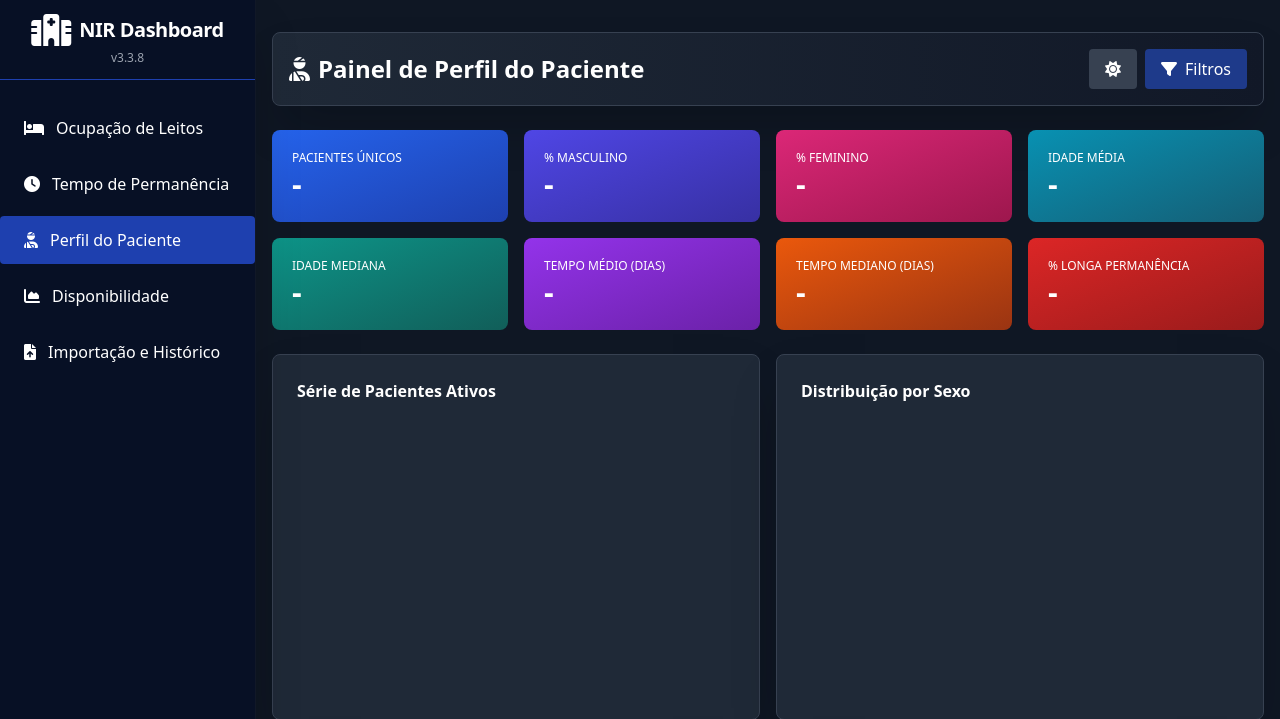
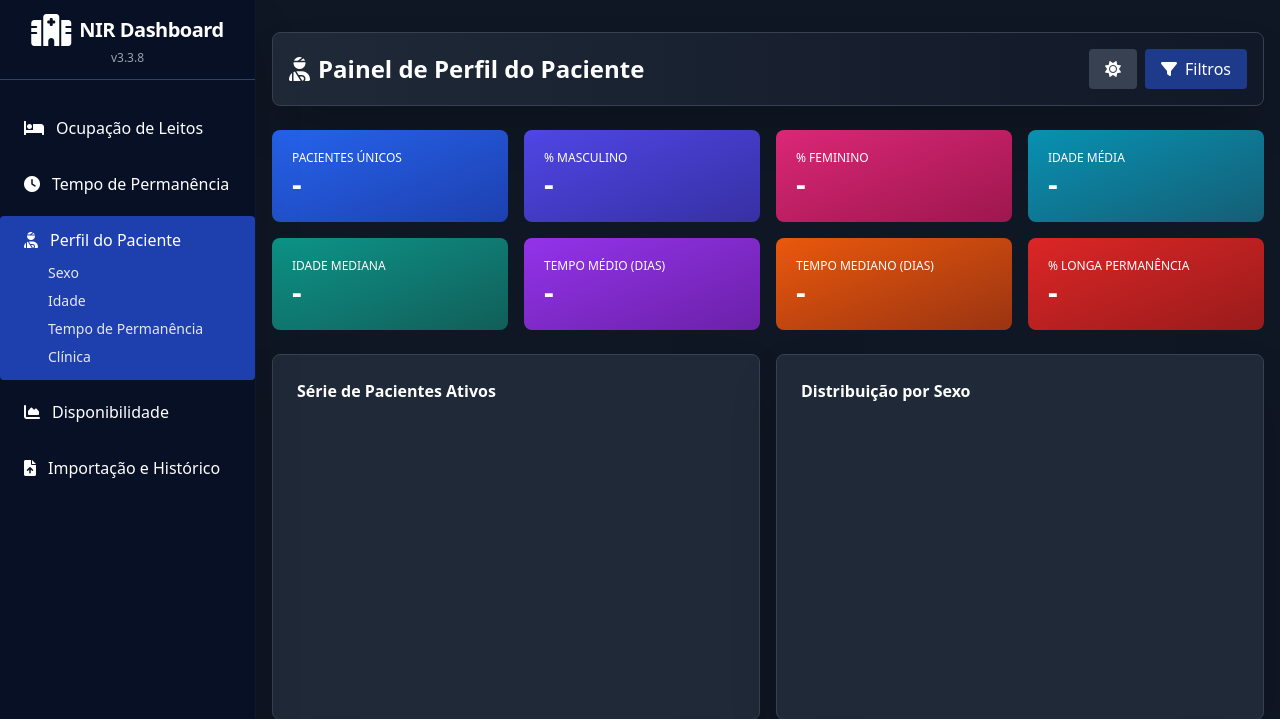
Before and after one commit to joabeoliveira/ocupacao, a Flask app: page /perfil_paciente in a window 1280 px wide. Shown: the top 719 px of the page. Run offline with Flask 3, Linux system fonts and the light colour scheme; a map, chart or similar area stays blank; some libraries are stand-ins or nearby versions.

Commit message:
fix: manter subitens do menu Perfil do Paciente visíveis na página principal

```diff
--- a/templates/perfil_paciente.html
+++ b/templates/perfil_paciente.html
@@ -113,7 +113,17 @@
                 <ul class="space-y-2">
                     <li><a href="/painel" class="flex items-center px-6 py-3 hover:bg-blue-800 rounded transition"><i class="fas fa-bed mr-3"></i>Ocupação de Leitos</a></li>
                     <li><a href="/tempo_permanencia" class="flex items-center px-6 py-3 hover:bg-blue-800 rounded transition"><i class="fas fa-clock mr-3"></i>Tempo de Permanência</a></li>
-                    <li><a href="/perfil_paciente" class="flex items-center px-6 py-3 bg-blue-800 rounded transition"><i class="fas fa-user-injured mr-3"></i>Perfil do Paciente</a></li>
+                    <li>
+                        <div class="px-6 py-3 bg-blue-800 rounded">
+                            <a href="/perfil_paciente" class="flex items-center"><i class="fas fa-user-injured mr-3"></i>Perfil do Paciente</a>
+                            <ul class="mt-2 ml-6 space-y-1">
+                                <li><a href="/perfil_paciente/sexo" class="text-sm text-gray-200 hover:text-white">Sexo</a></li>
+                                <li><a href="/perfil_paciente/idade" class="text-sm text-gray-200 hover:text-white">Idade</a></li>
+                                <li><a href="/perfil_paciente/tempo_permanencia" class="text-sm text-gray-200 hover:text-white">Tempo de Permanência</a></li>
+                                <li><a href="/perfil_paciente/clinica" class="text-sm text-gray-200 hover:text-white">Clínica</a></li>
+                            </ul>
+                        </div>
+                    </li>
                     <li><a href="/disponibilidade" class="flex items-center px-6 py-3 hover:bg-blue-800 rounded transition"><i class="fas fa-chart-area mr-3"></i>Disponibilidade</a></li>
                     <li><a href="/" class="flex items-center px-6 py-3 hover:bg-blue-800 rounded transition"><i class="fas fa-file-upload mr-3"></i>Importação e Histórico</a></li>
                 </ul>
```
